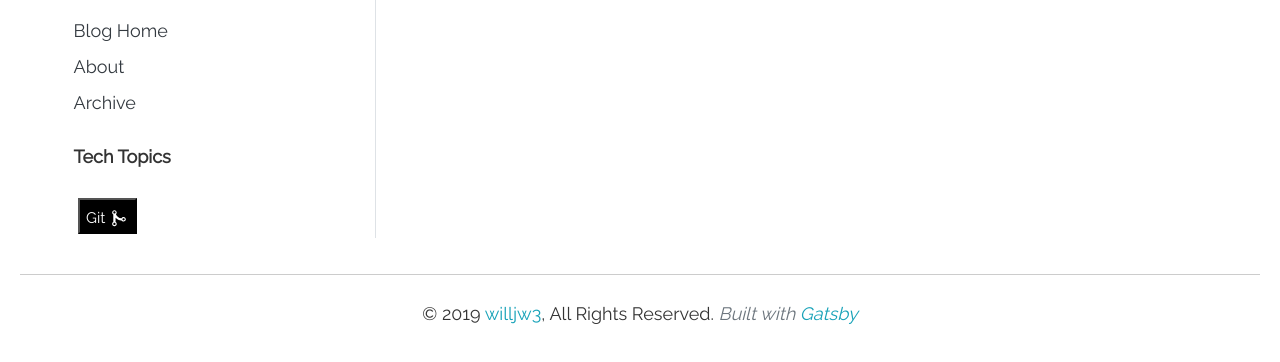
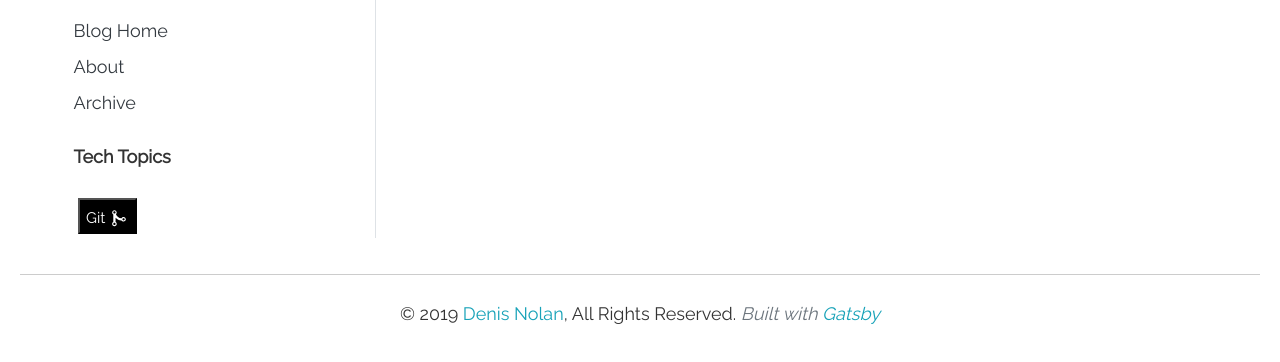
Before and after one commit to sparkeh/personal-blog, a Gatsby site: page / in a window 1280 px wide. Shown: the part 408-770 px from the top of the page. Built offline with nearby package versions, Linux system fonts and the light colour scheme; Gatsby itself is replaced by a stand-in of ours.

Commit message:
fix up footer

```diff
--- a/src/components/layout.js
+++ b/src/components/layout.js
@@ -51,7 +51,7 @@ const Layout = ({ children }) => {
             <main className="p-4">{children}</main>
             <footer className="text-center">
               <hr/>
-              <p className="d-inline">© {new Date().getFullYear()} <a className="text-info" href="https://willjw3.github.io/">willjw3</a>, All Rights Reserved.</p>
+              <p className="d-inline">© {new Date().getFullYear()} <a className="text-info" href="https://sparkeh.github.io/">Denis Nolan</a>, All Rights Reserved.</p>
               <p className="mt-5 text-muted d-inline"><i> Built with
                             {` `}
                 <a className="text-info" href="https://www.gatsbyjs.org">Gatsby</a></i>
```
